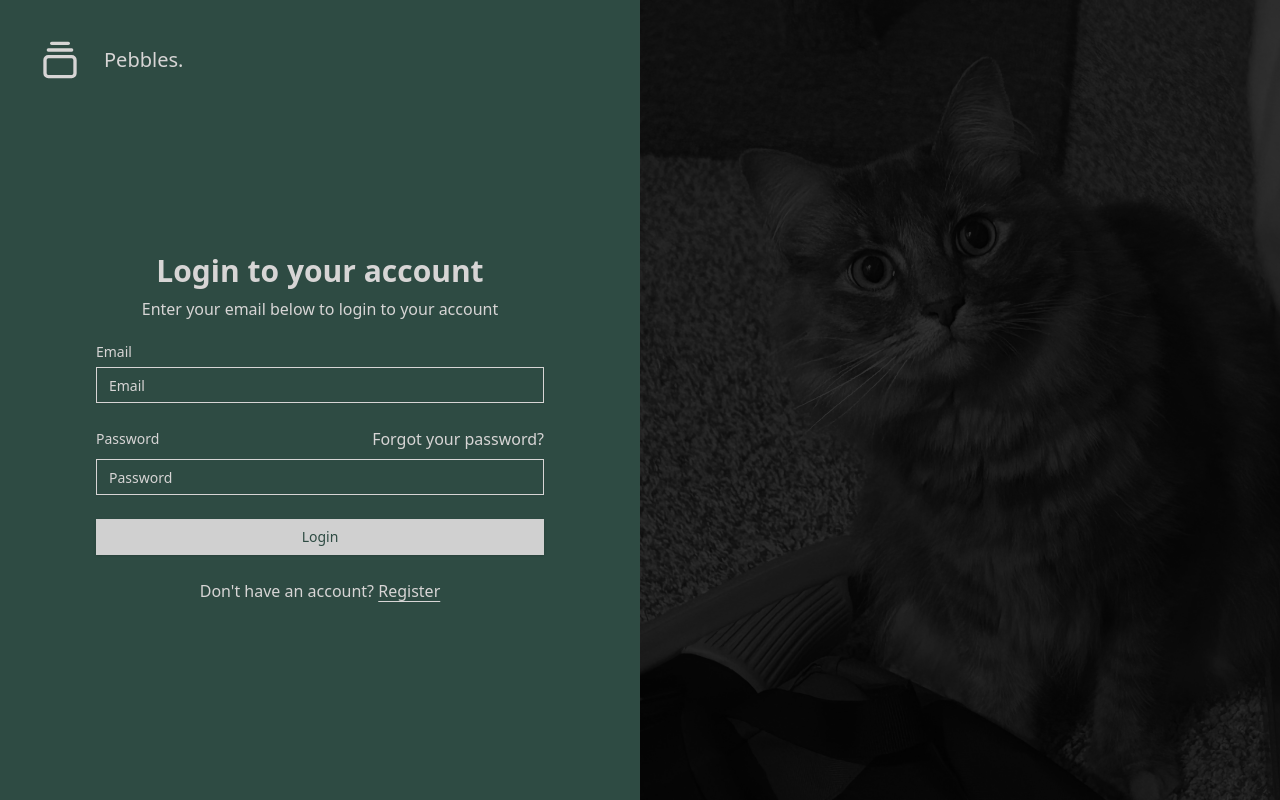
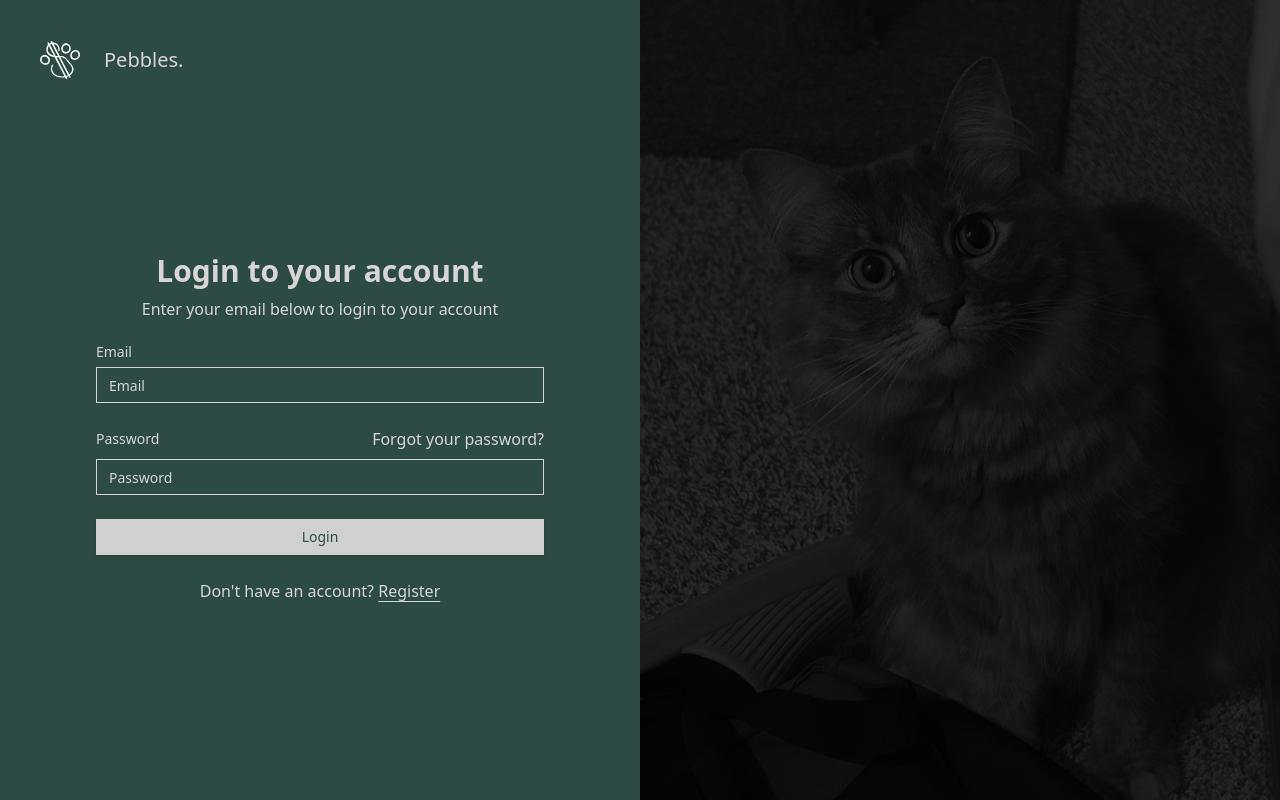
Before and after one commit to jwonnyleaf/pebbles, a React (Vite) app in the folder client/: page /login in a window 1280 px wide. Built offline with nearby package versions, Linux system fonts and the light colour scheme; no server answers.

Commit message:
fix: proper logo for login

```diff
--- a/client/src/pages/Login/Login.tsx
+++ b/client/src/pages/Login/Login.tsx
@@ -1,8 +1,6 @@
-import { GalleryVerticalEnd } from 'lucide-react';
-
 import { LoginForm } from '@/components/login-form';
-
 import templogin from '@/assets/pebbles.jpg';
+import Logo from '@/assets/logo.svg';
 
 export default function Login() {
   return (
@@ -11,7 +9,7 @@ export default function Login() {
         <div className="flex justify-center gap-3 md:justify-start">
           <a href="/" className="flex items-center gap-6 text-xl font-medium">
             <div className="flex h-10 w-10 items-center justify-center rounded-md bg-primary text-primary-foreground">
-              <GalleryVerticalEnd className="size-16" />
+              <img src={Logo} alt="Pebbles." />
             </div>
             Pebbles.
           </a>
```
